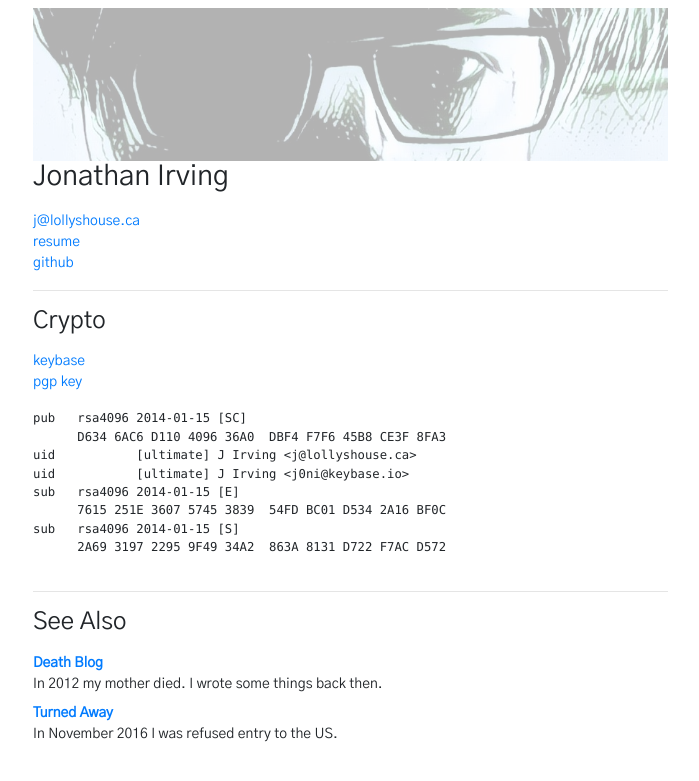
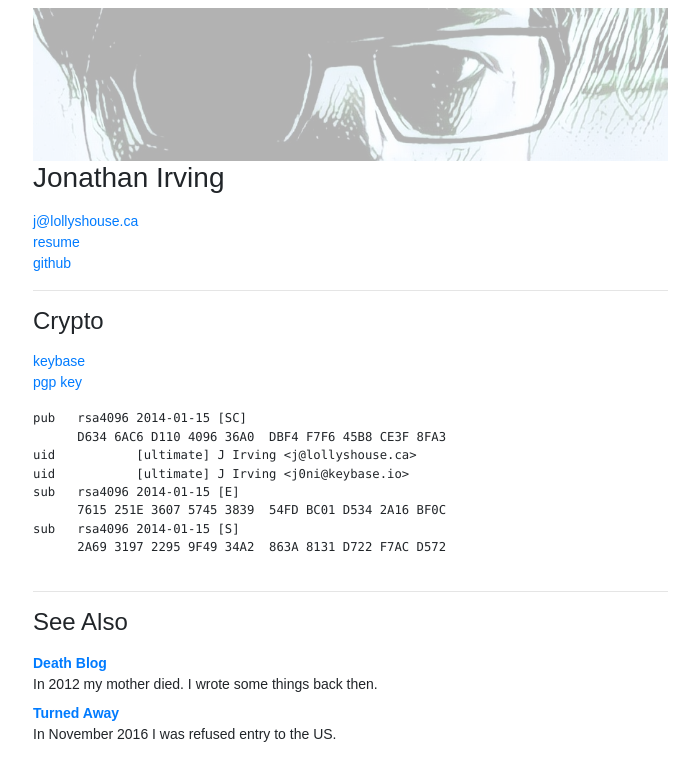
Before and after one commit to j0ni/j0ni.github.io, a Jekyll site: the page built from index.html, in a window 1280 px wide. Shown: the top 781 px of the page, without its empty margins (147-846 px from the left). Built offline with Jekyll 4.4.1, drawn with Linux system fonts in a browser that asks for light colours.

Commit message:
Try a font tweak

```diff
--- a/css/j0ni.scss
+++ b/css/j0ni.scss
@@ -6,7 +6,8 @@
     /* font-family: serif, 'Slabo', serif; */
     /* font-family: 'Slabo 27px', serif; */
     /* font-family: 'Roboto', sans-serif; */
-  font-family: 'Gothic A1', sans-serif;
+    /* font-family: 'Gothic A1', sans-serif; */
+    font-family: 'Recursive Sans', sans-serif;
     /* font-family: 'Merriweather', serif; */
     /* font: 16px/22px 'Slabo', serif; */
     /* font: 16px/22px 'Asar', serif; */
--- a/css/main.scss
+++ b/css/main.scss
@@ -6,7 +6,7 @@
 
 
 // Our variables
-$base-font-family: "Helvetica Neue", Helvetica, Arial, sans-serif;
+$base-font-family: "Recursive Sans", "Helvetica Neue", Helvetica, Arial, sans-serif;
 $base-font-size:   16px;
 $base-font-weight: 400;
 $small-font-size:  $base-font-size * 0.875;
```
Lines whose indentation alone changed are shown as unchanged.
